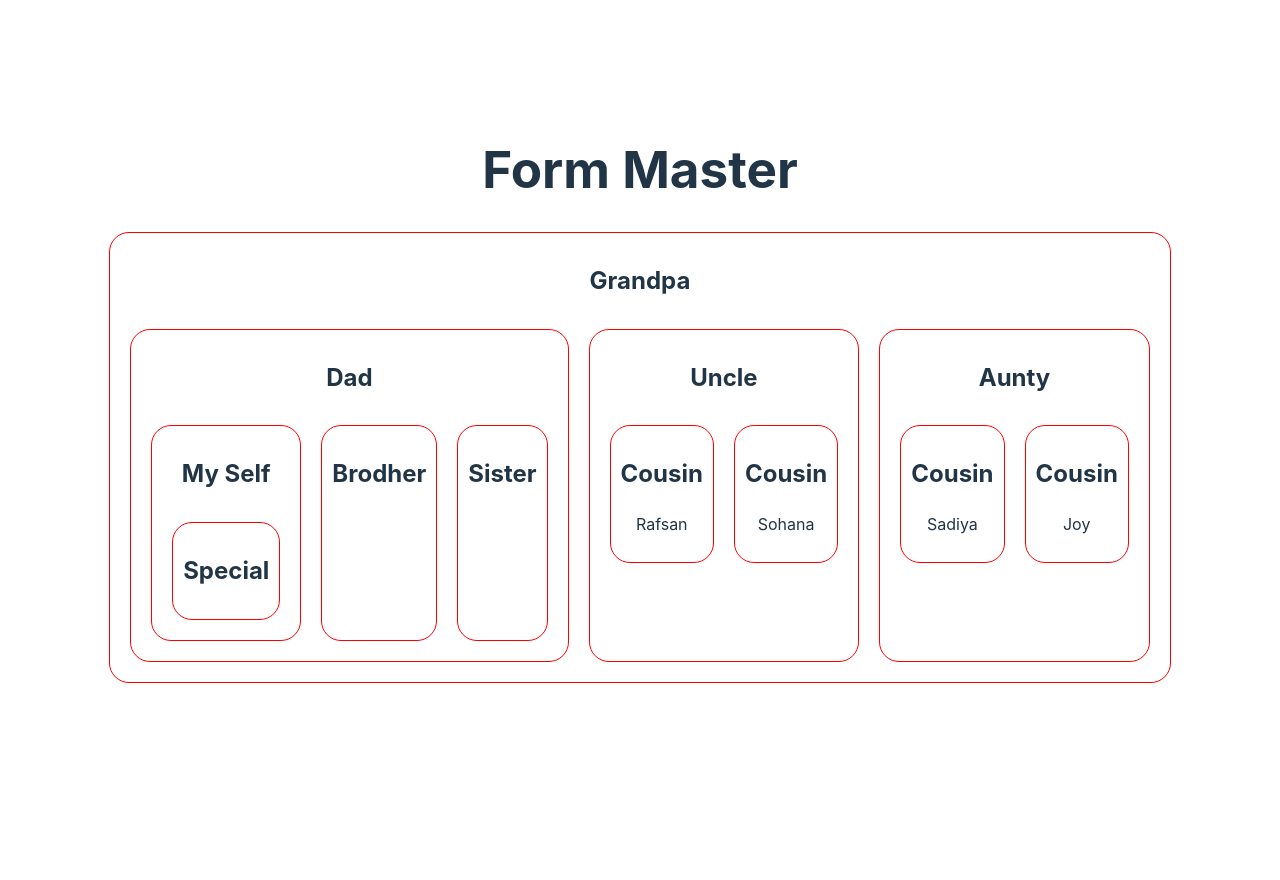
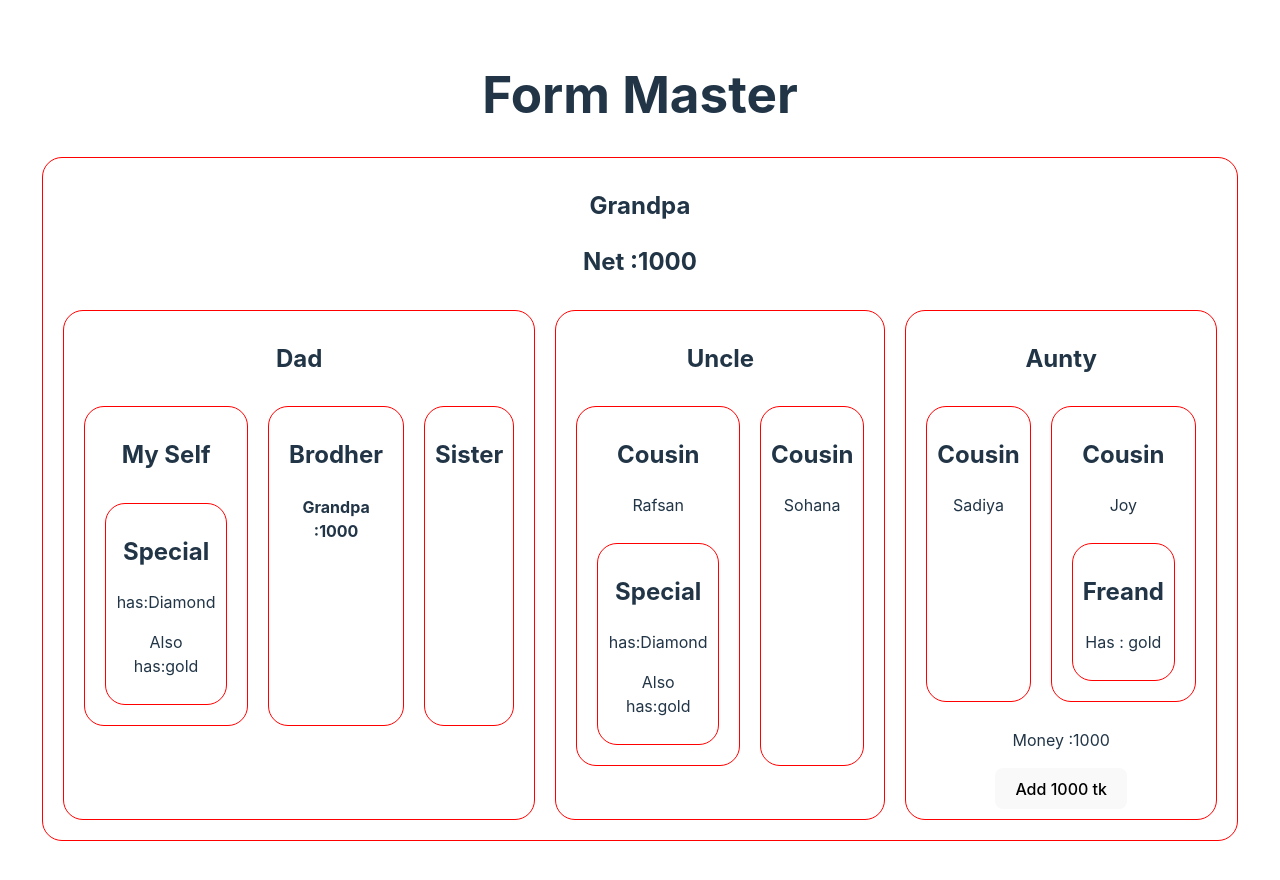
Before and after one commit to Anondoraydev/from-master, a React (Vite) app: page / in a window 1280 px wide. Shown: the top 880 px of the page. Before the commit the page ends 800 px from the top, so only its background shows below. Built offline with nearby package versions, Linux system fonts and the light colour scheme.

Commit message:
add context price. aunty brother price added

```diff
--- a/src/components/Aunty/Aunty.jsx
+++ b/src/components/Aunty/Aunty.jsx
@@ -1,6 +1,8 @@
+import { useContext } from "react";
 import Cousin from "../Cousin/Cousin";
-
+import { MonyContext } from "../Grandpa/Grandpa";
 const Aunty = () => {
+	const [money, setMoney] = useContext(MonyContext);
 	return (
 		<div>
 			<h2>Aunty</h2>
@@ -8,6 +10,8 @@ const Aunty = () => {
 				<Cousin name={"Sadiya"}></Cousin>
 				<Cousin name={"Joy"}></Cousin>
 			</section>
+			<p>Money :{money}</p>
+			<button onClick={() => setMoney(money + 1000)}>Add 1000 tk</button>
 		</div>
 	);
 };
--- a/src/components/Brodher/Brodher.jsx
+++ b/src/components/Brodher/Brodher.jsx
@@ -1,11 +1,14 @@
-
+import { useContext } from "react";
+import { MonyContext } from "../Grandpa/Grandpa";
 
 const Brodher = () => {
-    return (
-        <div>
+	const [money] = useContext(MonyContext);
+	return (
+		<div>
             <h2>Brodher</h2>
-        </div>
-    );
+            <h4>Grandpa :{money}</h4>
+		</div>
+	);
 };
 
 export default Brodher;
--- a/src/components/Cousin/Cousin.jsx
+++ b/src/components/Cousin/Cousin.jsx
@@ -1,10 +1,17 @@
+import Freand from "../Freand/Freand";
+import Special from "../Special/Special";
 
 
-const Cousin = ({name}) => {
+
+const Cousin = ({name, asset}) => {
     return (
         <div>
             <h2>Cousin</h2>
             <p>{name}</p>
+            <section className="flex">
+                {asset && <Special asset={asset}></Special>}
+                {name === 'Joy' && <Freand></Freand> }
+            </section>
         </div>
     );
 };
--- a/src/components/Dad/Dad.jsx
+++ b/src/components/Dad/Dad.jsx
@@ -2,13 +2,12 @@ import Brodher from "../Brodher/Brodher";
 import MySelf from "../MySelf/MySelf";
 import Sister from "../Sister/Sister";
 
-
-const Dad = () => {
+const Dad = ({ asset }) => {
 	return (
 		<div>
 			<h2>Dad</h2>
 			<section className="flex">
-                <MySelf></MySelf>
+				<MySelf asset={asset}></MySelf>
 				<Brodher></Brodher>
 				<Sister></Sister>
 			</section>
--- /dev/null
+++ b/src/components/Freand/Freand.jsx
@@ -0,0 +1,15 @@
+import { useContext } from "react";
+import { AssetContext } from "../Grandpa/Grandpa";
+
+
+const Freand = () => {
+    const gift = useContext(AssetContext)
+    return (
+        <div>
+            <h2>Freand</h2>
+            <p>Has : {gift}</p>
+        </div>
+    );
+};
+
+export default Freand;
--- a/src/components/Grandpa/Grandpa.jsx
+++ b/src/components/Grandpa/Grandpa.jsx
@@ -1,19 +1,37 @@
+import { createContext, useState } from "react";
 import Aunty from "../Aunty/Aunty";
 import Dad from "../Dad/Dad";
 import Uncle from "../Uncle/Uncle";
 import "./Granpa.css";
 
+export const AssetContext = createContext("gold"); //export context
+export const MonyContext = createContext(1000);
+
 const Grandpa = () => {
+	const asset = "Diamond";
+	const [money, setMoney] = useState(1000);
 	return (
 		<div className="granpa ">
 			<h2>Grandpa</h2>
-			<section className="flex">
-				<Dad></Dad>
-				<Uncle></Uncle>
-				<Aunty></Aunty>
-			</section>
+			<h2>Net :{money}</h2>
+			<MonyContext.Provider value={[money, setMoney]}>
+				<AssetContext.Provider value="gold">
+					{/*context value add*/}
+					<section className="flex">
+						<Dad asset={asset}></Dad>
+						<Uncle asset={asset}></Uncle>
+						<Aunty></Aunty>
+					</section>
+				</AssetContext.Provider>
+			</MonyContext.Provider>
 		</div>
 	);
 };
 
 export default Grandpa;
+
+/*
+1. create context and export
+2.add provider for the context with a value. value could be anything
+3.useContext to access value in the context API
+*/
--- a/src/components/MySelf/MySelf.jsx
+++ b/src/components/MySelf/MySelf.jsx
@@ -1,12 +1,12 @@
 import Special from "../Special/Special";
 
 
-const MySelf = () => {
+const MySelf = ({ asset }) => {
 	return (
 		<div>
 			<h2>My Self</h2>
 			<section className="flex">
-                <Special></Special>
+                <Special asset={asset}></Special>
 			</section>
 		</div>
 	);
--- a/src/components/Special/Special.jsx
+++ b/src/components/Special/Special.jsx
@@ -1,10 +1,15 @@
+import { useContext } from "react";
+import { AssetContext } from "../Grandpa/Grandpa";
 
-const Special = () => {
-    return (
-        <div>
-          <h2>Special</h2>
-        </div>
-    );
+const Special = ({ asset }) => {
+	const gift = useContext(AssetContext); {/* import context */}
+	return (
+		<div>
+			<h2>Special</h2>
+			<p>has:{asset}</p>
+			<p>Also has:{gift}</p>
+		</div>
+	);
 };
 
 export default Special;
--- a/src/components/Uncle/Uncle.jsx
+++ b/src/components/Uncle/Uncle.jsx
@@ -1,11 +1,11 @@
 import Cousin from "../Cousin/Cousin";
 
-const Uncle = () => {
+const Uncle = ({ asset }) => {
 	return (
 		<div>
 			<h2>Uncle</h2>
 			<section className="flex">
-				<Cousin name={"Rafsan"}></Cousin>
+				<Cousin name={"Rafsan"} asset={asset}></Cousin>
 				<Cousin name={"Sohana"}></Cousin>
 			</section>
 		</div>
```
Lines whose indentation alone changed are shown as unchanged.
